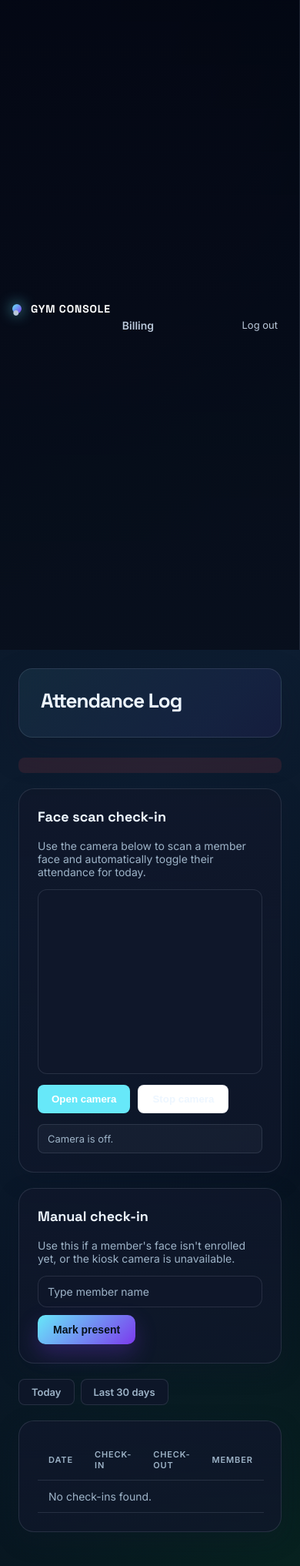
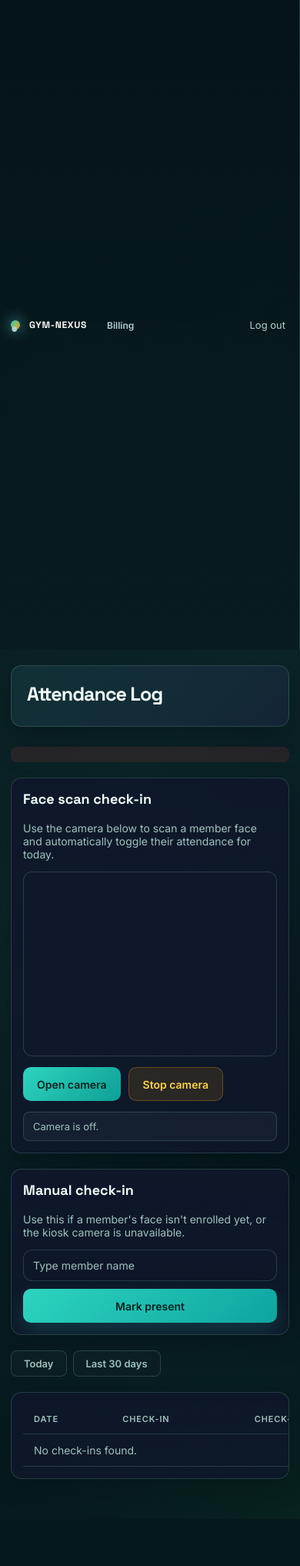
Before and after one commit to gymnexusnotifier/gym-nexus, a FastAPI app: template app/templates/attendance_log.html in a window 390 px wide. Shown: the whole page at 77% size. After the commit the page ends 1921 px from the top, so only its background shows below. Run offline with FastAPI, Linux system fonts and the light colour scheme; the template is opened without the code that fills it, so the values that code supplies are empty.

Commit message:
Improve Railway email diagnostics and UI responsiveness

```diff
--- a/app/main.py
+++ b/app/main.py
@@ -77,6 +77,8 @@ async def lifespan(app: FastAPI):
 
     # start APScheduler job for inquiry follow-up reminders (guarded)
     from app.core.config import settings
+    email_transport = "Brevo HTTPS API" if settings.brevo_api_key and (settings.from_email or settings.smtp_user) else "SMTP fallback"
+    print(f"Email transport: {email_transport}")
 
     scheduler = None
     if not settings.__dict__.get('scheduler_enabled', True):
--- a/app/static/css/style.css
+++ b/app/static/css/style.css
@@ -1,20 +1,20 @@
 :root {
-  --bg: #07111f;
-  --bg-2: #0d1d31;
-  --surface: rgba(15, 23, 42, 0.82);
-  --surface-strong: rgba(17, 24, 39, 0.96);
-  --surface-soft: rgba(148, 163, 184, 0.08);
-  --ink: #edf6ff;
-  --ink-soft: #9eb4c8;
-  --border: rgba(148, 163, 184, 0.18);
+  --bg: #07151a;
+  --bg-2: #0b2528;
+  --surface: rgba(13, 32, 36, 0.9);
+  --surface-strong: rgba(10, 27, 31, 0.98);
+  --surface-soft: rgba(116, 196, 184, 0.08);
+  --ink: #effcf8;
+  --ink-soft: #9fc2bd;
+  --border: rgba(128, 191, 181, 0.22);
 
-  --sidebar-bg: linear-gradient(180deg, rgba(3, 7, 18, 0.96), rgba(8, 15, 28, 0.9));
-  --sidebar-text: #b9c7d9;
+  --sidebar-bg: linear-gradient(180deg, rgba(5, 20, 23, 0.98), rgba(8, 28, 31, 0.96));
+  --sidebar-text: #b2d0cb;
 
-  --accent: #67e8f9;
-  --accent-2: #7c3aed;
-  --accent-3: #22c55e;
-  --accent-soft: rgba(103, 232, 249, 0.12);
+  --accent: #2dd4bf;
+  --accent-2: #f59e0b;
+  --accent-3: #84cc16;
+  --accent-soft: rgba(45, 212, 191, 0.14);
 
   --status-active: #7ef0b5;
   --status-active-bg: rgba(34, 197, 94, 0.14);
@@ -32,8 +32,8 @@
   --font-body: 'Inter', sans-serif;
   --font-mono: 'JetBrains Mono', monospace;
 
-  --shadow-soft: 0 18px 40px rgba(15, 23, 42, 0.35);
-  --shadow-card: 0 10px 30px rgba(15, 23, 42, 0.25);
+  --shadow-soft: 0 18px 40px rgba(2, 12, 14, 0.38);
+  --shadow-card: 0 10px 30px rgba(2, 12, 14, 0.3);
 }
 
 * { box-sizing: border-box; }
@@ -123,6 +123,7 @@ body {
   padding: 36px 42px 46px;
   max-width: 1200px;
   width: 100%;
+  min-width: 0;
 }
 
 .page-header {
@@ -241,6 +242,9 @@ input, select, textarea {
 }
 input::placeholder,
 textarea::placeholder { color: var(--ink-soft); }
+input:disabled,
+select:disabled,
+textarea:disabled { opacity: 0.58; cursor: not-allowed; }
 input:focus,
 select:focus,
 textarea:focus {
@@ -252,8 +256,8 @@ textarea:focus {
 .inline-form select,
 .inline-form textarea { flex: 1; min-width: 160px; }
 .inline-form button {
-  background: linear-gradient(135deg, var(--accent), var(--accent-2));
-  color: #06111b; border: none; padding: 11px 20px; border-radius: 10px; font-weight: 800; cursor: pointer; font-size: 14px; box-shadow: 0 12px 28px rgba(124, 58, 237, 0.28);
+  background: linear-gradient(135deg, var(--accent), #0ea5a0);
+  color: #06211f; border: none; padding: 11px 20px; border-radius: 10px; font-weight: 800; cursor: pointer; font-size: 14px; box-shadow: 0 12px 28px rgba(45, 212, 191, 0.18);
 }
 .inline-form button:hover { opacity: 0.96; transform: translateY(-1px); }
 
@@ -334,7 +338,7 @@ textarea:focus {
   background: var(--accent); color: #fff; border: 0; border-radius: 8px; padding: 10px 18px; font-weight: 600; cursor: pointer;
 }
 .scanner-button.secondary {
-  background: #fff; color: var(--ink); border: 1px solid var(--border);
+  background: rgba(245, 158, 11, 0.12); color: #fcd34d; border: 1px solid rgba(245, 158, 11, 0.3);
 }
 .scanner-status {
   background: rgba(148, 163, 184, 0.06); border: 1px solid var(--border); border-radius: 8px; padding: 10px 12px; color: var(--ink-soft); font-size: 13px;
@@ -393,7 +397,7 @@ select.inline-select {
   color: var(--ink);
 }
 
-select option { background: #0f172a; color: var(--ink); }
+select option { background: #102a2d; color: var(--ink); }
 .lookup-input { min-width: 160px; }
 
 .owner-only-note {
@@ -476,3 +480,139 @@ select option { background: #0f172a; color: var(--ink); }
   border-radius: 12px;
   border: 1px solid var(--border);
 }
+
+/* Shared control polish and overflow protection for every page. */
+button,
+.primary-action,
+.detail-form button,
+.auth-card button,
+.plan-card button,
+.scanner-button,
+.danger-button {
+  min-height: 44px;
+  background: linear-gradient(135deg, var(--accent), #0f9f96);
+  color: #06211f;
+  border: 0;
+  border-radius: 10px;
+  padding: 10px 18px;
+  font-family: var(--font-body);
+  font-size: 14px;
+  font-weight: 700;
+  cursor: pointer;
+  transition: transform 0.2s ease, filter 0.2s ease, box-shadow 0.2s ease;
+}
+
+button:hover,
+.primary-action:hover,
+.detail-form button:hover,
+.auth-card button:hover,
+.plan-card button:hover,
+.scanner-button:hover,
+.danger-button:hover { filter: brightness(1.08); }
+
+button:focus-visible,
+a:focus-visible,
+input:focus-visible,
+select:focus-visible,
+textarea:focus-visible { outline: 3px solid rgba(245, 158, 11, 0.42); outline-offset: 2px; }
+
+input[type="checkbox"],
+input[type="radio"] { width: auto; min-height: auto; accent-color: var(--accent); }
+input[type="file"] { padding: 8px; color: var(--ink-soft); }
+input[type="file"]::file-selector-button {
+  background: rgba(45, 212, 191, 0.14);
+  color: var(--ink);
+  border: 1px solid rgba(45, 212, 191, 0.28);
+  border-radius: 7px;
+  padding: 7px 10px;
+  margin-right: 8px;
+  cursor: pointer;
+}
+
+form { max-width: 100%; }
+.panel { overflow: hidden; }
+.data-table { min-width: 640px; }
+.panel:has(.data-table) { overflow-x: auto; }
+.scanner-button.secondary {
+  background: rgba(245, 158, 11, 0.12);
+  color: #fcd34d;
+  border: 1px solid rgba(245, 158, 11, 0.3);
+}
+.auth-card {
+  width: min(420px, calc(100vw - 32px));
+  border: 1px solid var(--border);
+  box-shadow: var(--shadow-soft);
+}
+.auth-card input { background: rgba(7, 21, 26, 0.94); color: var(--ink); }
+.primary-action,
+.detail-form button,
+.auth-card button,
+.plan-card button {
+  background: linear-gradient(135deg, var(--accent), #0f9f96);
+  color: #06211f;
+  box-shadow: 0 10px 22px rgba(45, 212, 191, 0.16);
+}
+.danger-button { background: #b83b50; color: #fff; }
+.secondary-button {
+  background: rgba(116, 196, 184, 0.1);
+  color: var(--ink);
+  border-color: rgba(116, 196, 184, 0.3);
+}
+
+@media (max-width: 720px) {
+  .sidebar {
+    position: sticky;
+    z-index: 10;
+    top: 0;
+    min-height: 64px;
+    padding: 12px 14px;
+    gap: 14px;
+    overflow-x: auto;
+  }
+  .brand { margin: 0; flex-shrink: 0; }
+  .brand-name { font-size: 12px; }
+  .nav {
+    flex-direction: row;
+    gap: 6px;
+    overflow-x: auto;
+    flex-grow: 1;
+    scrollbar-width: none;
+  }
+  .nav::-webkit-scrollbar { display: none; }
+  .nav a { white-space: nowrap; padding: 9px 11px; font-size: 12px; }
+  .logout-link { flex-shrink: 0; white-space: nowrap; padding: 8px 4px; }
+  .content { padding: 20px 14px 32px; }
+  .page-header { padding: 20px; border-radius: 14px; }
+  .page-header h1 { font-size: 28px; }
+  .panel { padding: 18px; border-radius: 14px; }
+  .stat-grid { grid-template-columns: repeat(2, minmax(0, 1fr)); gap: 10px; }
+  .stat-card { padding: 16px 14px; border-radius: 14px; }
+  .stat-value { font-size: 24px; }
+  .panels { gap: 10px; }
+  .inline-form,
+  .toolbar-form,
+  .detail-form,
+  .compact-form { width: 100%; }
+  .inline-form > input,
+  .inline-form > select,
+  .inline-form > textarea,
+  .inline-form > button { width: 100%; min-width: 0; }
+  .form-grid { grid-template-columns: 1fr; }
+  .form-grid .full-span { grid-column: auto; }
+  .invite-actions { gap: 12px; }
+  .invite-actions button,
+  .detail-form button,
+  .primary-action { width: 100%; }
+  .section-header-row { align-items: stretch; }
+  .section-header-row > * { max-width: 100%; }
+  .risk-list li { align-items: flex-start; }
+  .permission-heading { align-items: flex-start; flex-direction: column; }
+  .permission-grid { grid-template-columns: repeat(2, minmax(0, 1fr)); }
+}
+
+@media (max-width: 420px) {
+  .stat-grid { grid-template-columns: 1fr; }
+  .page-header h1 { font-size: 25px; }
+  .panel { padding: 15px; }
+  .permission-grid { grid-template-columns: 1fr; }
+}
--- a/app/templates/base.html
+++ b/app/templates/base.html
@@ -3,7 +3,7 @@
 <head>
   <meta charset="UTF-8">
   <meta name="viewport" content="width=device-width, initial-scale=1.0">
-  <title>{% block title %}Gym Console{% endblock %}</title>
+  <title>{% block title %}GYM-NEXUS{% endblock %}</title>
   <link rel="preconnect" href="https://fonts.googleapis.com">
   <link href="https://fonts.googleapis.com/css2?family=Space+Grotesk:wght@500;600;700&family=Inter:wght@400;500;600&family=JetBrains+Mono:wght@500;600&display=swap" rel="stylesheet">
   <link rel="stylesheet" href="/static/css/style.css">
@@ -13,7 +13,7 @@
     <aside class="sidebar">
       <div class="brand">
         <span class="brand-mark">&#9679;</span>
-        <span class="brand-name">{{ gym_name or "Gym Console" }}</span>
+        <span class="brand-name">{{ gym_name or "GYM-NEXUS" }}</span>
       </div>
       <nav class="nav">
         {% if request.state.permissions.dashboard %}<a href="/app/dashboard" class="{{ 'active' if active_nav == 'dashboard' else '' }}">Dashboard</a>{% endif %}
--- a/app/templates/superadmin_base.html
+++ b/app/templates/superadmin_base.html
@@ -3,7 +3,7 @@
 <head>
   <meta charset="UTF-8">
   <meta name="viewport" content="width=device-width, initial-scale=1.0">
-  <title>{% block title %}Platform Console{% endblock %}</title>
+  <title>{% block title %}GYM-NEXUS Platform Console{% endblock %}</title>
   <link rel="preconnect" href="https://fonts.googleapis.com">
   <link href="https://fonts.googleapis.com/css2?family=Space+Grotesk:wght@500;600;700&family=Inter:wght@400;500;600&family=JetBrains+Mono:wght@500;600&display=swap" rel="stylesheet">
   <link rel="stylesheet" href="/static/css/style.css">
@@ -13,7 +13,7 @@
     <aside class="sidebar">
       <div class="brand">
         <span class="brand-mark">&#9679;</span>
-        <span class="brand-name">Platform Console</span>
+        <span class="brand-name">GYM-NEXUS</span>
       </div>
       <nav class="nav">
         <a href="/app/superadmin?section=overview" class="{% if active_section == 'overview' %}active{% endif %}">Overview</a>
--- a/requirements.txt
+++ b/requirements.txt
@@ -1,7 +1,7 @@
 alembic==1.13.2
 annotated-types==0.7.0
 anyio==4.6.2.post1
-bcrypt==4.1.2
+bcrypt==4.0.1
 email-validator==2.2.0
 fastapi==0.115.0
 greenlet==3.5.0
@@ -21,6 +21,8 @@ pytest==8.3.3
 razorpay==1.4.2
 reportlab==4.2.2
 requests==2.32.3
+urllib3==2.2.3
+charset-normalizer==3.3.2
 SQLAlchemy==2.0.35
 uvicorn[standard]==0.30.6
 apscheduler==3.10.1
```
